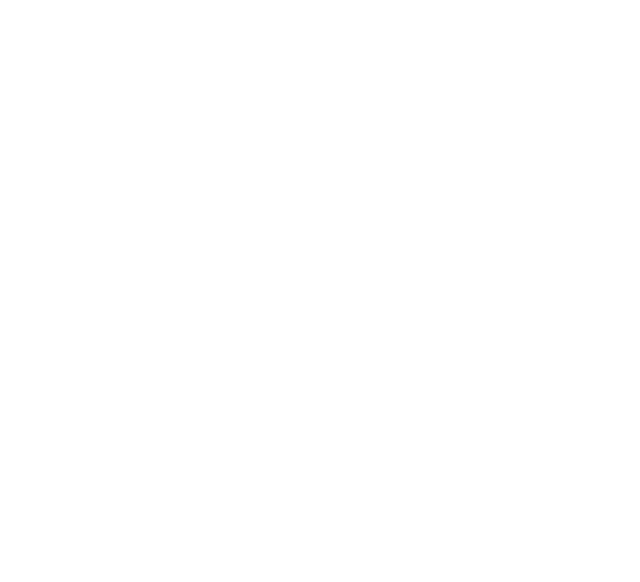
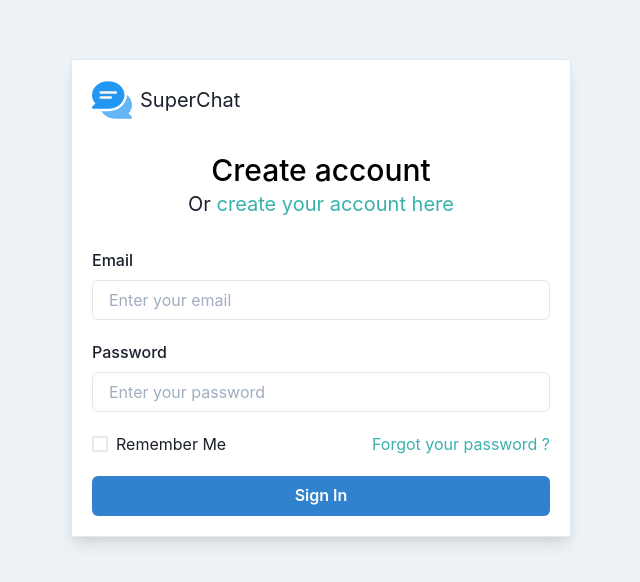
Before and after one commit to filipknias/SuperChat, a React (Create React App) app in the folder client/: page /login in a window 1280 px wide. Shown: the part 102-684 px from the top of the page, without its empty margins (319-959 px from the left). Built offline with nearby package versions, Linux system fonts and the light colour scheme.

Commit message:
Login page layout

```diff
--- a/client/src/components/App.tsx
+++ b/client/src/components/App.tsx
@@ -3,16 +3,20 @@
 import { BrowserRouter as Router, Switch, Route } from "react-router-dom";
 // Pages
 import Dashboard from "../pages/Dashboard";
-import Account from "../pages/Account";
+import Login from "../pages/Login";
+// Chakra UI
+import { Box } from "@chakra-ui/react";
 
 const App = () => {
   return (
-    <Router>
-      <Switch>
-        <Route exact path="/" component={Dashboard} />
-        <Route path="/register" component={Account} />
-      </Switch>
-    </Router>
+    <Box bg="gray.100" w="100vw" h="100vh">
+      <Router>
+        <Switch>
+          <Route exact path="/" component={Dashboard} />
+          <Route path="/login" component={Login} />
+        </Switch>
+      </Router>
+    </Box>
   );
 };
 
--- a/client/src/pages/Account.tsx
+++ /dev/null
@@ -1,7 +0,0 @@
-import React from "react";
-
-const Account = () => {
-  return <h1>Accounts</h1>;
-};
-
-export default Account;
--- /dev/null
+++ b/client/src/pages/Login.tsx
@@ -0,0 +1,103 @@
+import React, { useState } from "react";
+// React router dom
+import { Link } from "react-router-dom";
+// Chakra UI
+import {
+  Center,
+  Box,
+  Heading,
+  Input,
+  FormControl,
+  FormLabel,
+  Stack,
+  Flex,
+  Checkbox,
+  Link as ChakraLink,
+  Button,
+  Image,
+} from "@chakra-ui/react";
+// Images
+import AppLogo from "../assets/app-logo.svg";
+
+const Login = () => {
+  // State
+  const [email, setEmail] = useState<string>("");
+  const [password, setPassword] = useState<string>("");
+  const [rememberMe, setRememberMe] = useState<boolean>(true);
+
+  const handleSubmit = (e: React.FormEvent) => {
+    e.preventDefault();
+  };
+
+  return (
+    <Center w="100vw" h="100vh">
+      <Box
+        bg="white"
+        p={5}
+        borderWidth={1}
+        boxShadow="lg"
+        minW={{ base: "350px", md: "500px" }}
+      >
+        <Flex alignItems="center" mb={8}>
+          <Image src={AppLogo} alt="App Logo" height="40px" mr={2} />
+          <Heading size="md" fontWeight="400">
+            SuperChat
+          </Heading>
+        </Flex>
+        <Stack spacing={1} mb={8}>
+          <Heading textAlign="center" size="lg" color="black" fontWeight="500">
+            Create account
+          </Heading>
+          <Heading textAlign="center" size="md" fontWeight="400">
+            Or{" "}
+            <ChakraLink color="teal.400" as="span">
+              <Link to="/register">create your account here</Link>
+            </ChakraLink>
+          </Heading>
+        </Stack>
+        <form onSubmit={handleSubmit}>
+          <Stack spacing={5}>
+            <FormControl>
+              <FormLabel>Email</FormLabel>
+              <Input
+                type="email"
+                placeholder="Enter your email"
+                value={email}
+                onChange={(e) => setEmail(e.target.value)}
+                required
+              />
+            </FormControl>
+            <FormControl>
+              <FormLabel>Password</FormLabel>
+              <Input
+                type="password"
+                placeholder="Enter your password"
+                value={password}
+                onChange={(e) => setPassword(e.target.value)}
+                required
+              />
+            </FormControl>
+            <Stack isInline justifyContent="space-between">
+              <FormControl as="fieldset" flex={1}>
+                <Checkbox
+                  checked={rememberMe}
+                  onChange={(e) => setRememberMe(e.target.checked)}
+                >
+                  Remember Me
+                </Checkbox>
+              </FormControl>
+              <ChakraLink color="teal.400" as="div">
+                <Link to="/reset-password">Forgot your password ?</Link>
+              </ChakraLink>
+            </Stack>
+            <Button type="submit" colorScheme="blue" w="100%">
+              Sign In
+            </Button>
+          </Stack>
+        </form>
+      </Box>
+    </Center>
+  );
+};
+
+export default Login;
--- a/package.json
+++ b/package.json
@@ -10,7 +10,7 @@
     "client-start": "npm start --prefix client",
     "client-install": "npm install --prefix client",
     "dev": "concurrently \"npm run server-dev\" \"npm run client-start\"",
-    "heroku-postbuild": "NPM_CONFIG_PRODUCTION=false npm install --prefix client && npm run build --prefix client"
+    "heroku-postbuild": "NPM_CONFIG_PRODUCTION=false npm install --prefix client && npm run build --prefix client && npm run server-build"
   },
   "author": "",
   "license": "ISC",
```
Also changed, not shown: client/src/assets/app-logo.svg (added), 1 other file (tests, documents, lock files or other folders).
